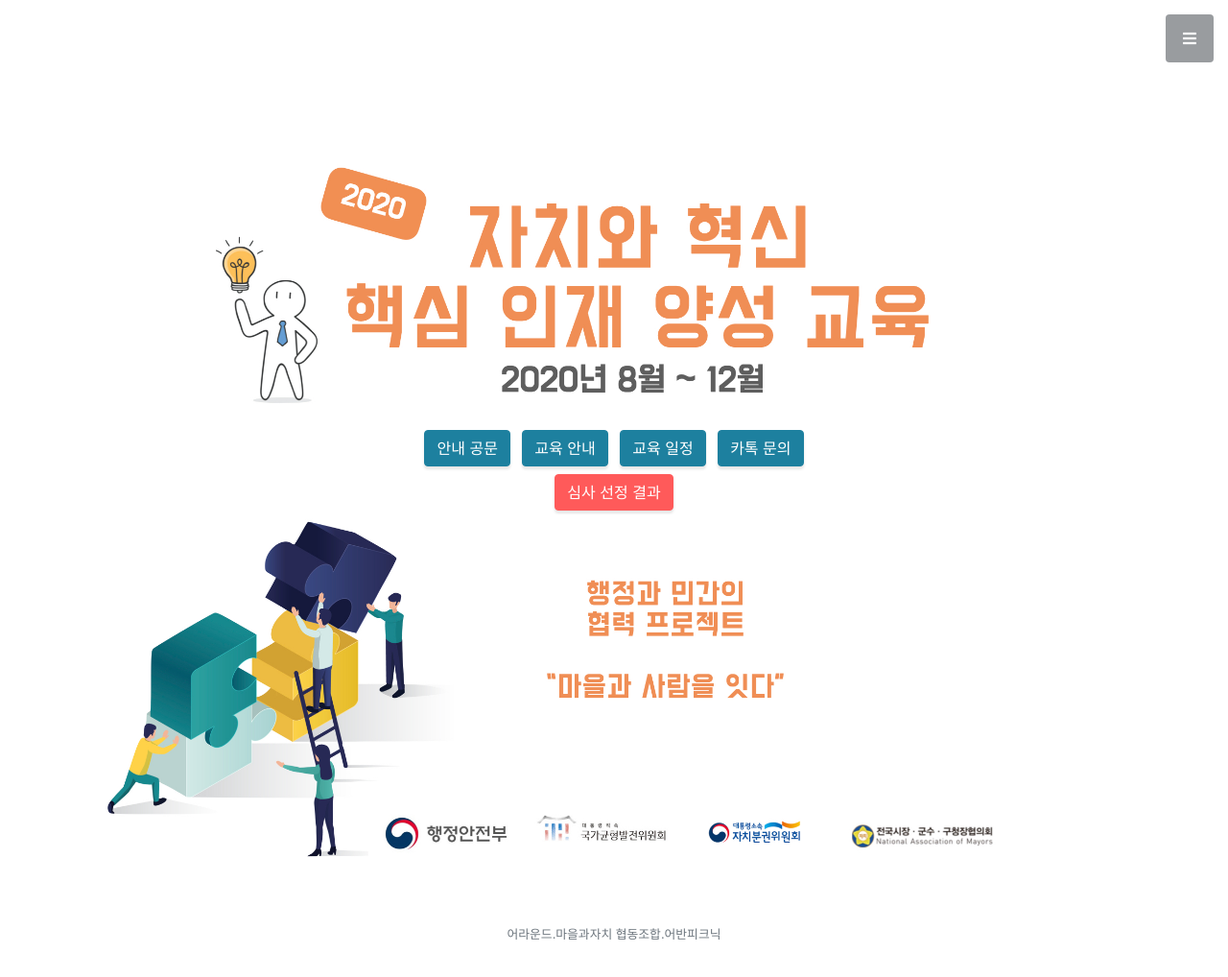
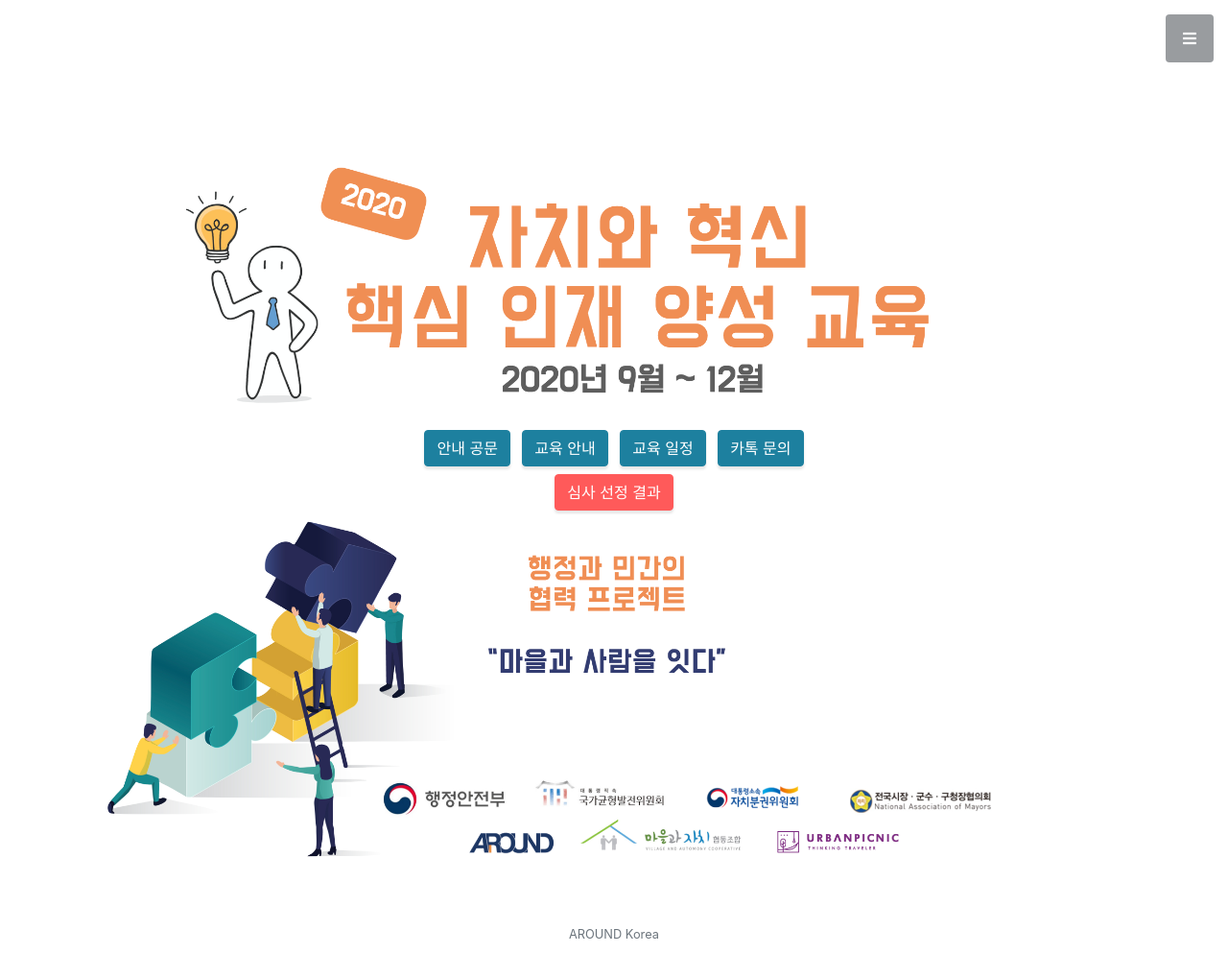
Before and after one commit to AROUNDjoa/jachiup, a website with bundled scripts: page index.html in a window 1280 px wide. Shown: the whole page at 96% size. Built offline with nearby package versions, Linux system fonts and the light colour scheme.

Commit message:
Add files via upload

```diff
--- a/index.html
+++ b/index.html
@@ -63,19 +63,19 @@
   <header class="masthead d-flex">
     <div class="container">
     <div class="top-img">
-        <img src="img/top-img.jpg">
+        <img src="img/top-img.png">
     </div>
      <div class="item">
       <a class="btn btn-primary btn-xl js-scroll-trigger" href="https://drive.google.com/file/d/1YQsLGRe-PwXfOYDiFJsTcZNUUQhvT3OG/view?usp=sharing" target="_blank">안내 공문</a>
       <a class="btn btn-primary btn-xl js-scroll-trigger" href="https://drive.google.com/file/d/1YaGt6pYQneqED6hkMdglZr22lSXr0KYg/view?usp=sharing" target="_blank">교육 안내</a>
-      <a class="btn btn-primary btn-xl js-scroll-trigger" href="https://calendar.google.com/calendar/u/3?cid=YWRtaW5AamFjaGl1cC5rcg" target="_blank">교육 일정</a>
+      <a class="btn btn-primary btn-xl js-scroll-trigger" href="#" target="_blank">교육 일정</a>
        <a class="btn btn-primary btn-xl js-scroll-trigger" href="https://open.kakao.com/o/guS087qc" target="_blank">카톡 문의</a>
       </div>
       <div class="item">
       <a class="btn btn-primary1 btn-xl js-scroll-trigger" href="https://drive.google.com/file/d/1XddU5GjN1rGywCkyAjGo2liXeYU2hBiz/view?usp=sharing" target="_blank">심사 선정 결과</a>
       </div>
       <div class="bottom-img">
-        <img src="img/bottom-img.jpg">
+        <img src="img/bottom-img.png">
     </div>
     </div>
   </header>
@@ -86,7 +86,7 @@
       <section class="hosting-consult">
           <header style="color:red"></header>
       </section>
-      <p class="text-muted small mb-0">어라운드.마을과자치 협동조합.어반피크닉</p>
+      <p class="text-muted small mb-0">AROUND Korea</p>
     </div>
   </footer>
 
```
Also changed, not shown: img/bottom-img.png (added), img/bottom-img1.png (added), img/top-img.png (added).
